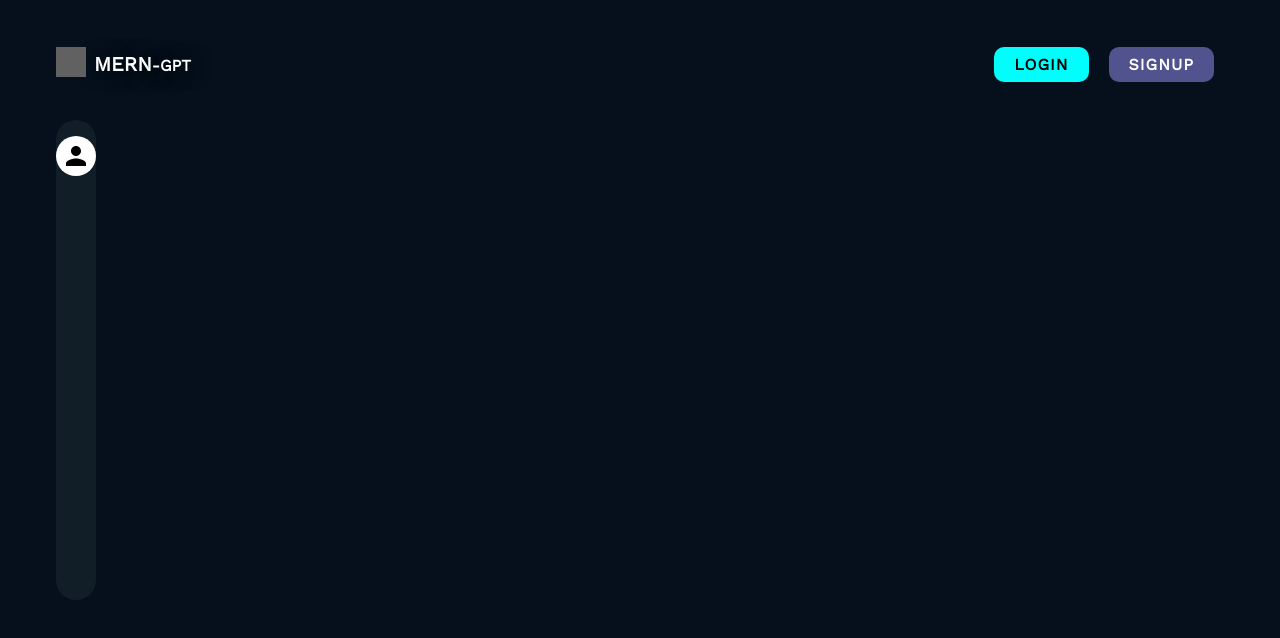
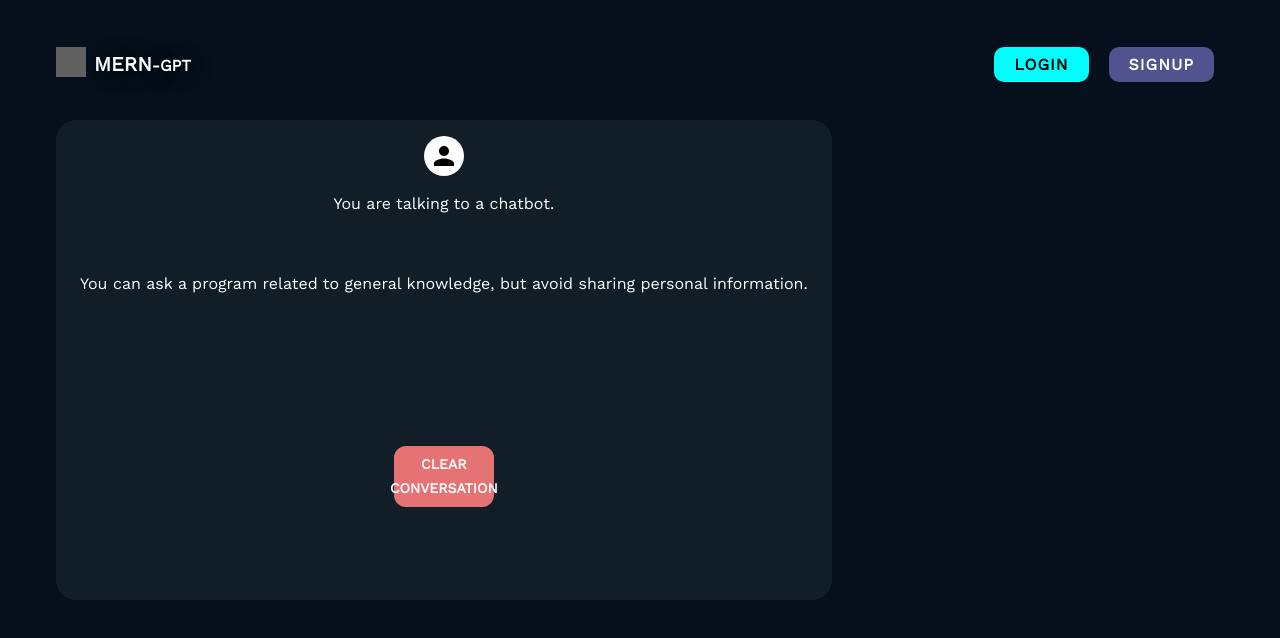
Before and after one commit to wesleyhitson/mern-chatgpt, a React (Vite) app in the folder frontend/: page /chat in a window 1280 px wide. Shown: the top 638 px of the page. Built offline with nearby package versions, Linux system fonts and the light colour scheme; no server answers; grey boxes are pictures that could not be loaded.

Commit message:
add clear button

```diff
--- a/frontend/src/pages/Chat.tsx
+++ b/frontend/src/pages/Chat.tsx
@@ -1,4 +1,5 @@
-import { Box, Avatar } from '@mui/material';
+import { Box, Avatar, Typography, Button } from '@mui/material';
+import red from '@mui/material/colors/red';
 import React from 'react';
 import { useAuth } from '../context/AuthContext';
 
@@ -34,6 +35,34 @@ const Chat = () => {
                             { auth?.user?.name[0] }
                             {/* { auth?.user?.name.includes(" ") ? auth?.user?.name.split(" ")[1][0] : "" } */}
                         </Avatar>
+                        <Typography sx={{
+                            mx: "auto",
+                            fontFamily: "Work Sans",
+                        }}>
+                            You are talking to a chatbot.
+                        </Typography>
+                        <Typography sx={{
+                            mx: "auto",
+                            my: 4,
+                            padding: 3,
+                            fontFamily: "Work Sans",
+                        }}>
+                            You can ask a program related to general knowledge, but avoid sharing personal information.
+                        </Typography>
+                        <Button sx={{
+                            width: "100px",
+                            mx: "auto",
+                            my: "auto",
+                            color: "white",
+                            fontWeight: 700,
+                            borderRadius: 3,
+                            bgcolor: red[300],
+                            ":hover": {
+                                bgcolor: red.A400,
+                            }
+                        }}>
+                            Clear Conversation
+                        </Button>
                     </Box>
                 </Box>
             </Box>
```
